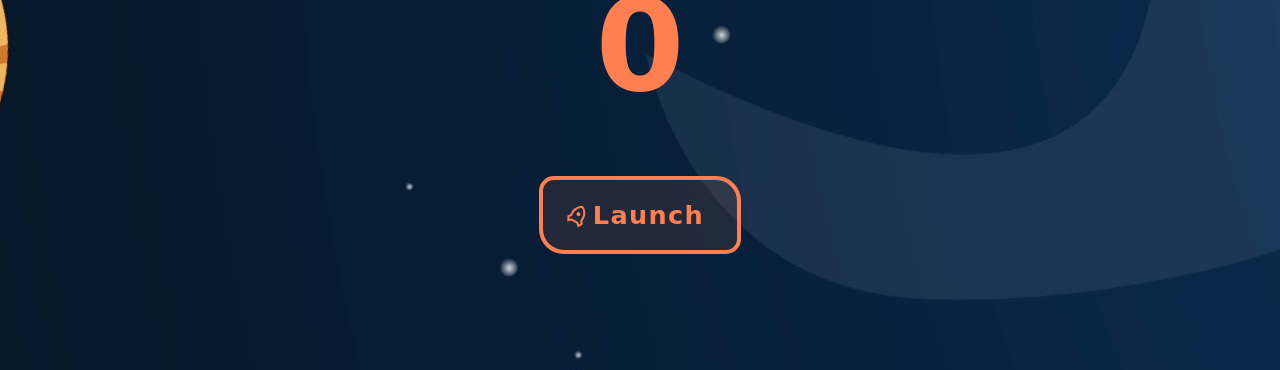
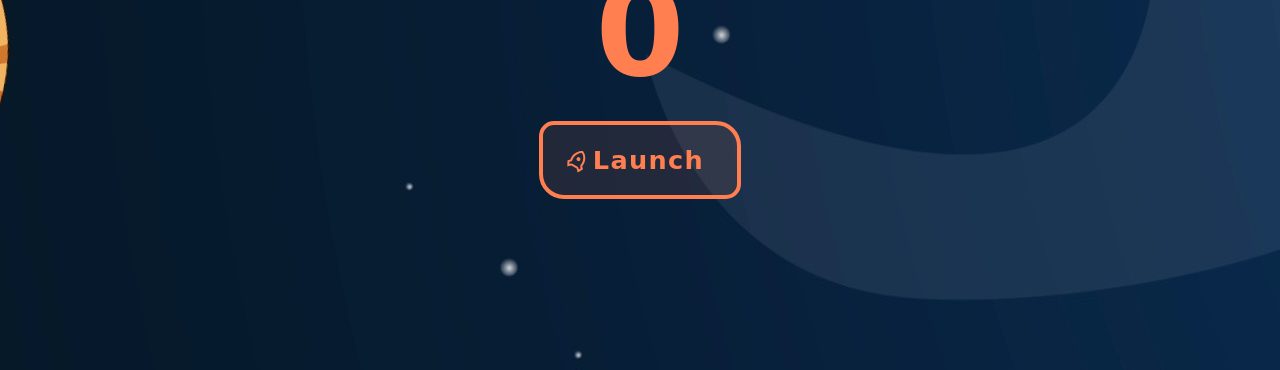
Before and after one commit to ValerioSpagnoli/RandInt-Site, a plain HTML site: page index.html in a window 1280 px wide. Shown: the part 430-800 px from the top of the page. Drawn offline with Linux system fonts and the light colour scheme; a web font is replaced by a local one.

Commit message:
Update style.css

```diff
--- a/style.css
+++ b/style.css
@@ -15,7 +15,7 @@
     position: relative;
     display: grid;
     grid-template-columns: 100vw;
-    grid-template-rows: 100px 50px 100px 30px 100px 50px 100px;
+    grid-template-rows: 80px 30px 80px 20px 80px 30px 80px;
     grid-gap: 10px;
     margin: 20px;
 }
```
